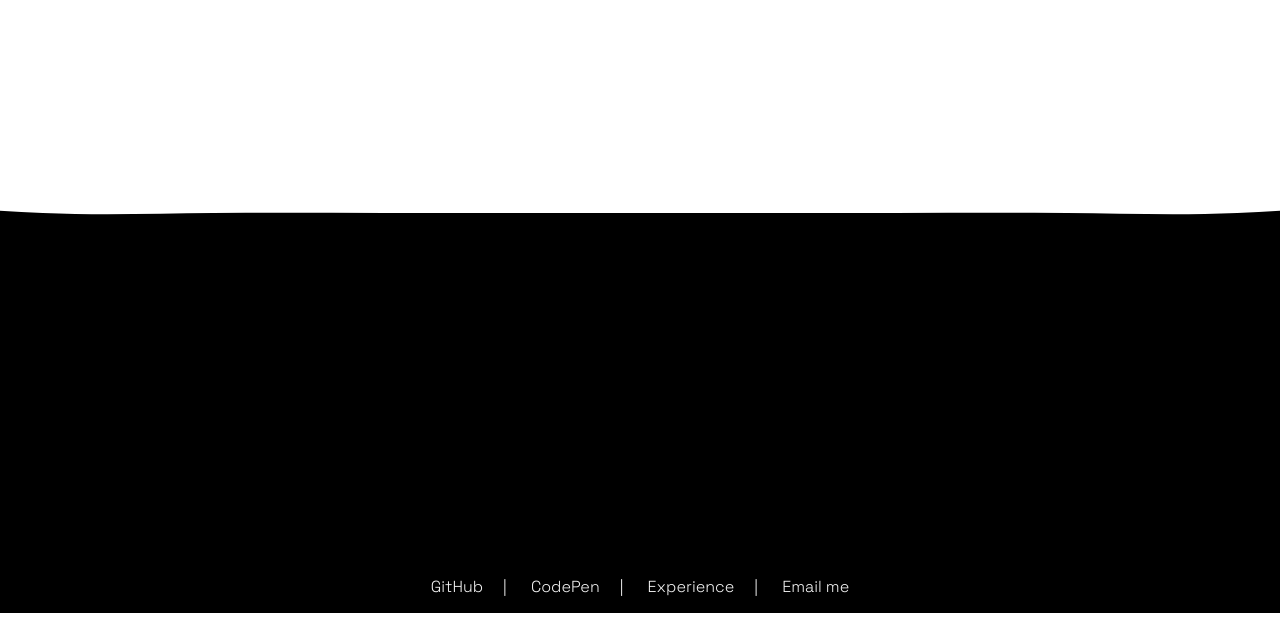
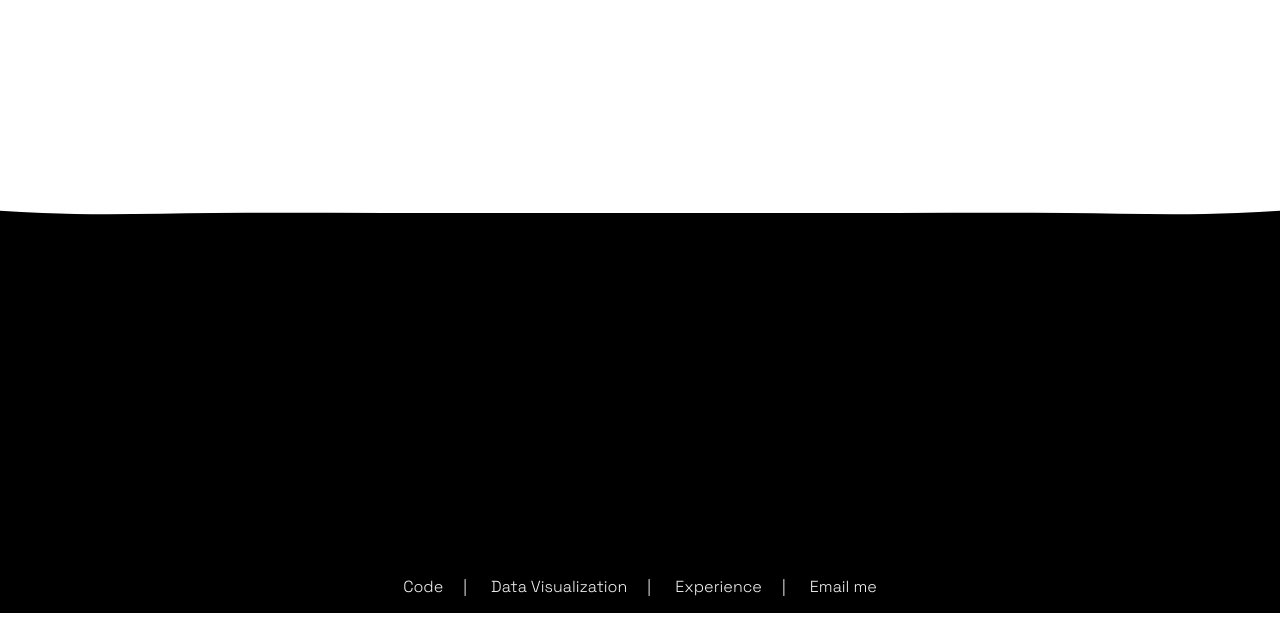
Before and after one commit to juliemoy/juliemoy.github.io, a plain HTML site: page index.html in a window 1280 px wide. Shown: the part 187-805 px from the top of the page. Drawn offline with Linux system fonts and the light colour scheme.

Commit message:
Upated wording

```diff
--- a/index.html
+++ b/index.html
@@ -25,8 +25,8 @@
 	<div class="footer">
 		<p>
 		<!-- <a href="#">Design</a>| -->
-		<a href="https://github.com/juliemoy">GitHub</a>|
-        <a href="https://codepen.io/juliemoy">CodePen</a>|
+		<a href="https://github.com/juliemoy">Code</a>|
+        <a href="https://codepen.io/juliemoy">Data Visualization</a>|
 		<a href="https://linkedin.com/in/julie-moy">Experience</a>|
 		<a href="mailto:julie@juliemoy.com">Email me</a>
 		</p>
```
